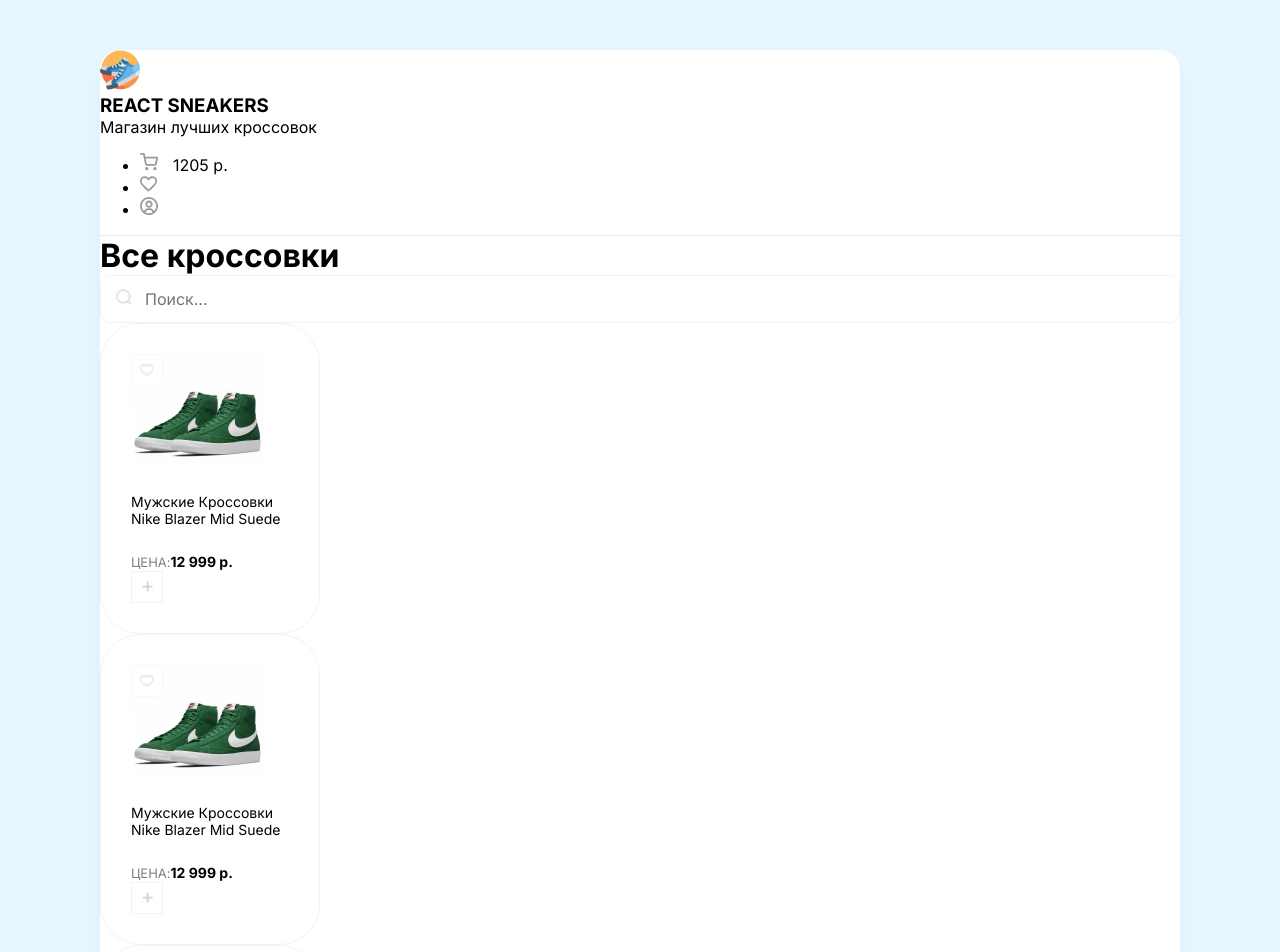
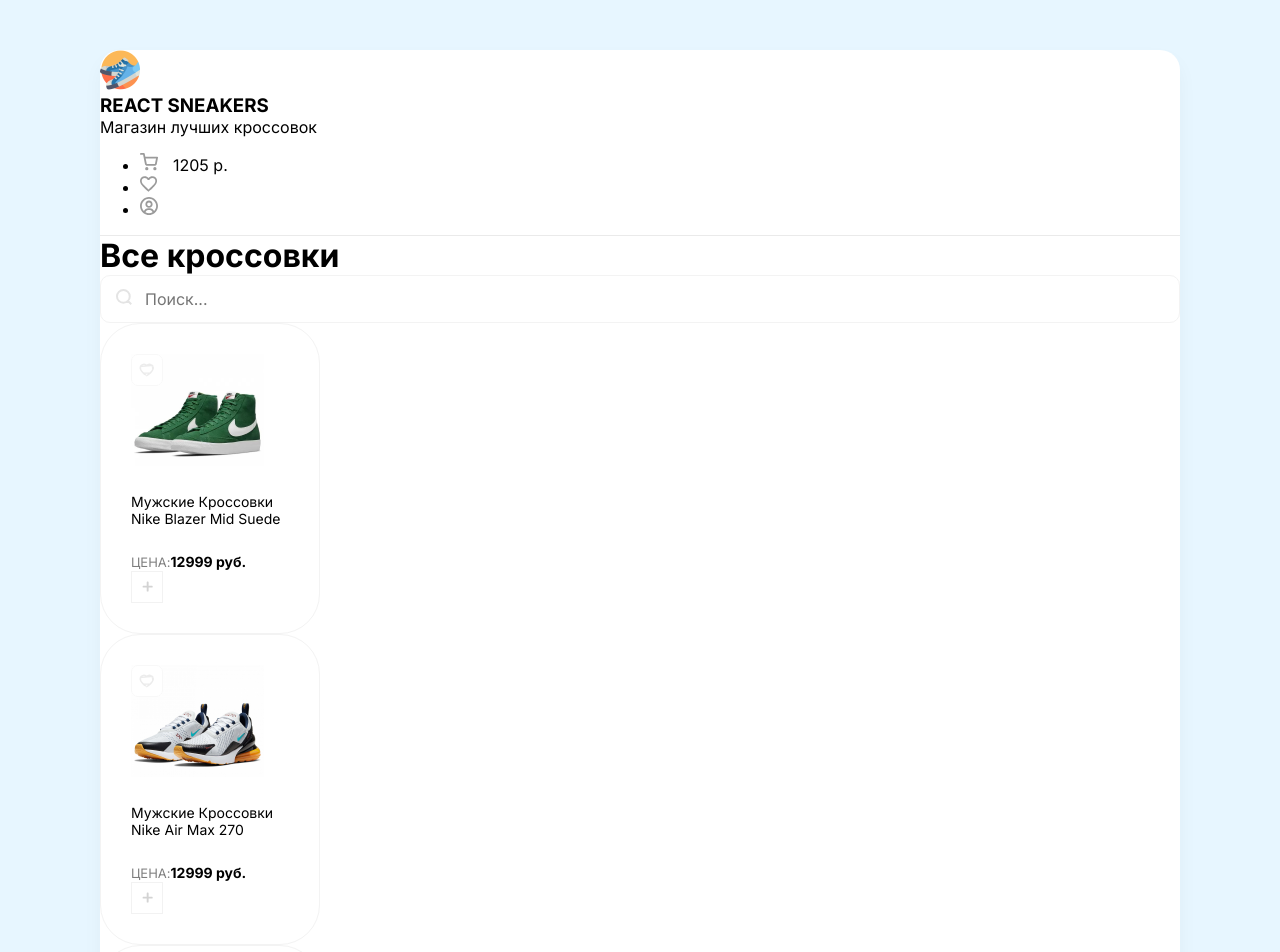
Before and after one commit to e-zrilova/react-sneakers, a React (Create React App) app: page / in a window 1280 px wide. Shown: the top 952 px of the page. Built offline with nearby package versions, Linux system fonts and the light colour scheme.

Commit message:
create: add css module, onClick

```diff
--- a/src/App.jsx
+++ b/src/App.jsx
@@ -1,6 +1,33 @@
 import { Header } from "./components/Header";
-import { Card } from "./components/Card";
+import { Card } from "./components/Card/Card";
 import { Drawer } from "./components/Drawer";
+
+const DATA_CARD = [
+  {
+    id: 1,
+    title: "Мужские Кроссовки Nike Blazer Mid Suede",
+    price: 12999,
+    imageUrl: "/img/sneakers/img-1.jpg",
+  },
+  {
+    id: 2,
+    title: "Мужские Кроссовки Nike Air Max 270",
+    price: 12999,
+    imageUrl: "/img/sneakers/img-2.jpg",
+  },
+  {
+    id: 3,
+    title: "Мужские Кроссовки Nike Blazer Mid Suede",
+    price: 8499,
+    imageUrl: "/img/sneakers/img-3.jpg",
+  },
+  {
+    id: 4,
+    title: "Кроссовки Puma X Aka Boku Future Rider",
+    price: 8999,
+    imageUrl: "/img/sneakers/img-4.jpg",
+  },
+];
 
 function App() {
   return (
@@ -16,10 +43,15 @@ function App() {
           </div>
         </div>
         <div className="d-flex">
-          <Card />
-          <Card />
-          <Card />
-          <Card />
+          {DATA_CARD.map(({ title, imageUrl, price, id }) => (
+            <Card
+              key={id}
+              price={price}
+              title={title}
+              imageUrl={imageUrl}
+              onClick={() => console.log(price)}
+            />
+          ))}
         </div>
       </div>
     </div>
--- a/src/components/Card.js
+++ b/src/components/Card/Card.js
@@ -1,22 +1,24 @@
-export function Card() {
+import styles from './Card.module.scss'
+
+export function Card({ title, price, imageUrl, onClick }) {
   return (
-    <div className="card">
-      <div className="favorite">
+    <div className={styles.card}>
+      <div className={styles.favorite}>
         <img src="/img/heart-unliked.svg" alt="unliked" />
       </div>
       <img
         width={133}
         height={112}
-        src="/img/sneakers/img-1.jpg"
+        src={imageUrl}
         alt="sneakers"
       />
-      <h5>Мужские Кроссовки Nike Blazer Mid Suede</h5>
+      <h5>{title}</h5>
       <div className="d-flex justify-between align-center">
         <div className="d-flex flex-column">
           <span>Цена:</span>
-          <b>12 999 р.</b>
+          <b>{price} руб.</b>
         </div>
-        <button className="button">
+        <button className={styles.button} onClick={onClick}>
           <img width={11} height={11} src="/img/plus.svg" alt="plus" />
         </button>
       </div>
--- /dev/null
+++ b/src/components/Card/Card.module.scss
@@ -0,0 +1,46 @@
+.card {
+  border: 1px solid #f3f3f3;
+  padding: 30px;
+  width: 220px;
+  border-radius: 40px;
+  cursor: pointer;
+  transition: box-shadow 0.2s ease-in-out,
+    transform 0.2s ease-in-out;
+
+  &:hover {
+    box-shadow: 0px 20px 35px rgba(0, 0, 0, 0.06);
+    transform: translateY(-5px);
+  }
+
+  h5 {
+    font-weight: 400;
+    font-size: 14px;
+  }
+
+  span {
+    opacity: 0.5;
+    font-size: 13px;
+    text-transform: uppercase;
+  }
+
+  b {
+    font-size: 14px;
+  }
+
+  &:not(:last-child) {
+    margin-right: 30px;
+  }
+
+  .favorite {
+    position: absolute;
+    cursor: pointer;
+  }
+}
+
+.button {
+  background: #fff;
+  border: 1px solid #f2f2f2;
+  width: 32px;
+  height: 32px;
+  cursor: pointer;
+}
--- a/src/index.scss
+++ b/src/index.scss
@@ -36,52 +36,8 @@ header {
   }
 }
 
-.card {
-  border: 1px solid #f3f3f3;
-  padding: 30px;
-  width: 220px;
-  border-radius: 40px;
-  cursor: pointer;
-  transition: box-shadow 0.2s ease-in-out,
-    transform 0.2s ease-in-out;
 
-  &:hover {
-    box-shadow: 0px 20px 35px rgba(0, 0, 0, 0.06);
-    transform: translateY(-5px);
-  }
 
-  h5 {
-    font-weight: 400;
-    font-size: 14px;
-  }
-
-  span {
-    opacity: 0.5;
-    font-size: 13px;
-    text-transform: uppercase;
-  }
-
-  b {
-    font-size: 14px;
-  }
-
-  &:not(:last-child) {
-    margin-right: 30px;
-  }
-
-  .favorite {
-    position: absolute;
-    cursor: pointer;
-  }
-}
-
-.button {
-  background: #fff;
-  border: 1px solid #f2f2f2;
-  width: 32px;
-  height: 32px;
-  cursor: pointer;
-}
 
 .search-block {
   border: 1px solid #f3f3f3;
```
